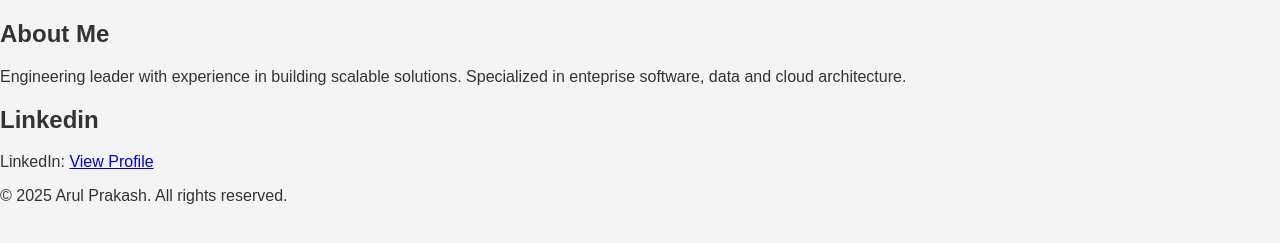
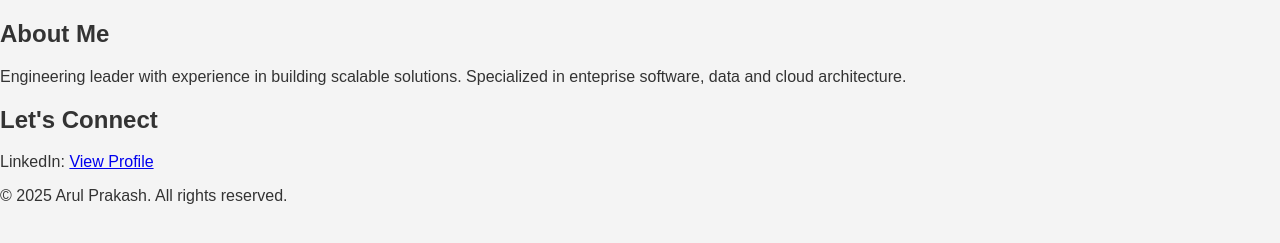
Before and after one commit to arulprakasht/arulprakasht.github.io, a Jekyll site: the page built from index.md, in a window 1280 px wide. Shown: the part 300-543 px from the top of the page. Built offline with Jekyll 4.4.1, drawn with Linux system fonts in a browser that asks for light colours.

Commit message:
Update contact.html

```diff
--- a/_includes/contact.html
+++ b/_includes/contact.html
@@ -1,6 +1,6 @@
 <section id="contact" class="section">
   <div class="container">
-    <h2> Linkedin </h2>
+    <h2>Let's Connect</h2>
     <p>LinkedIn: <a href="https://www.linkedin.com/in/arulprakasht" target="_blank">View Profile</a></p>
   </div>
 </section>
```
